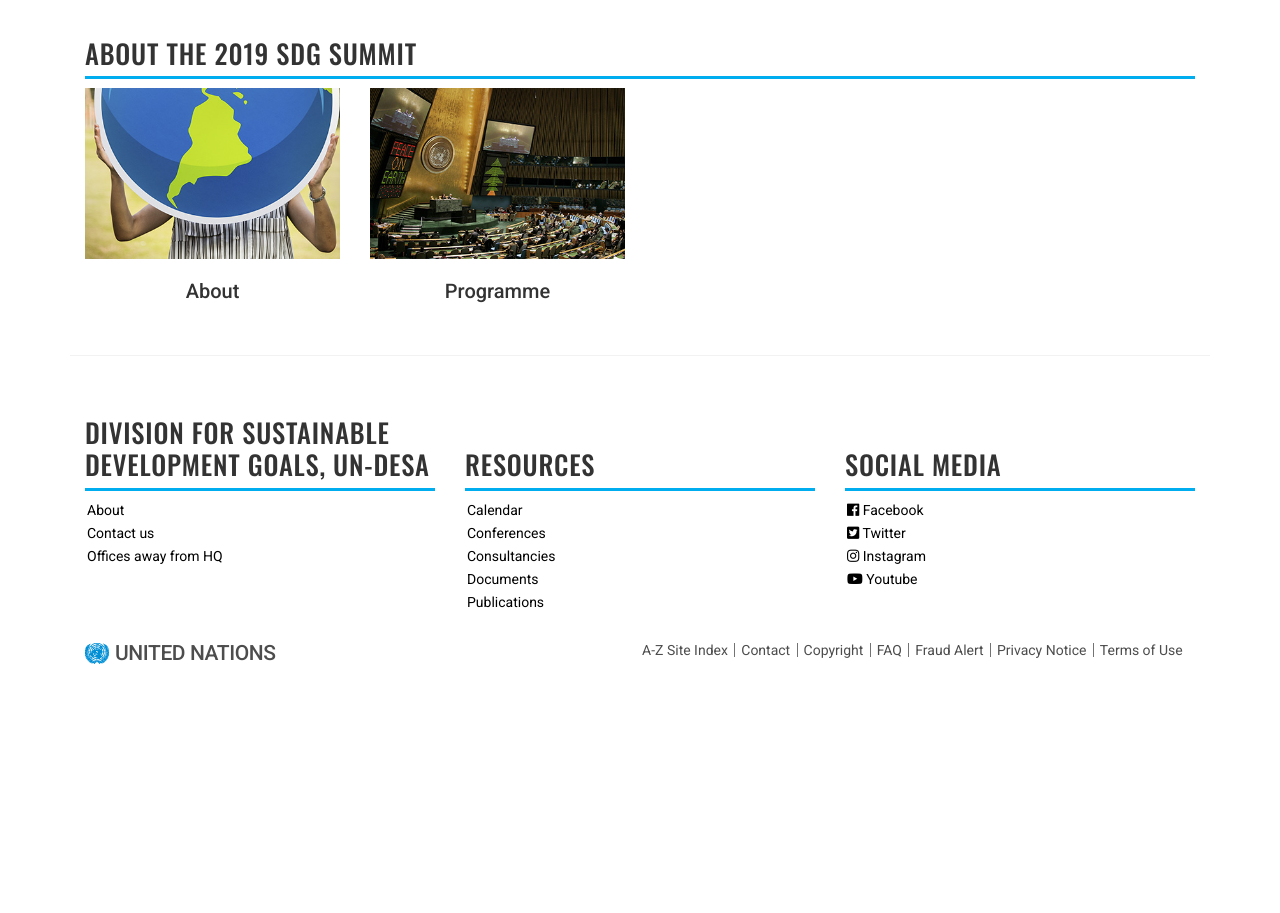
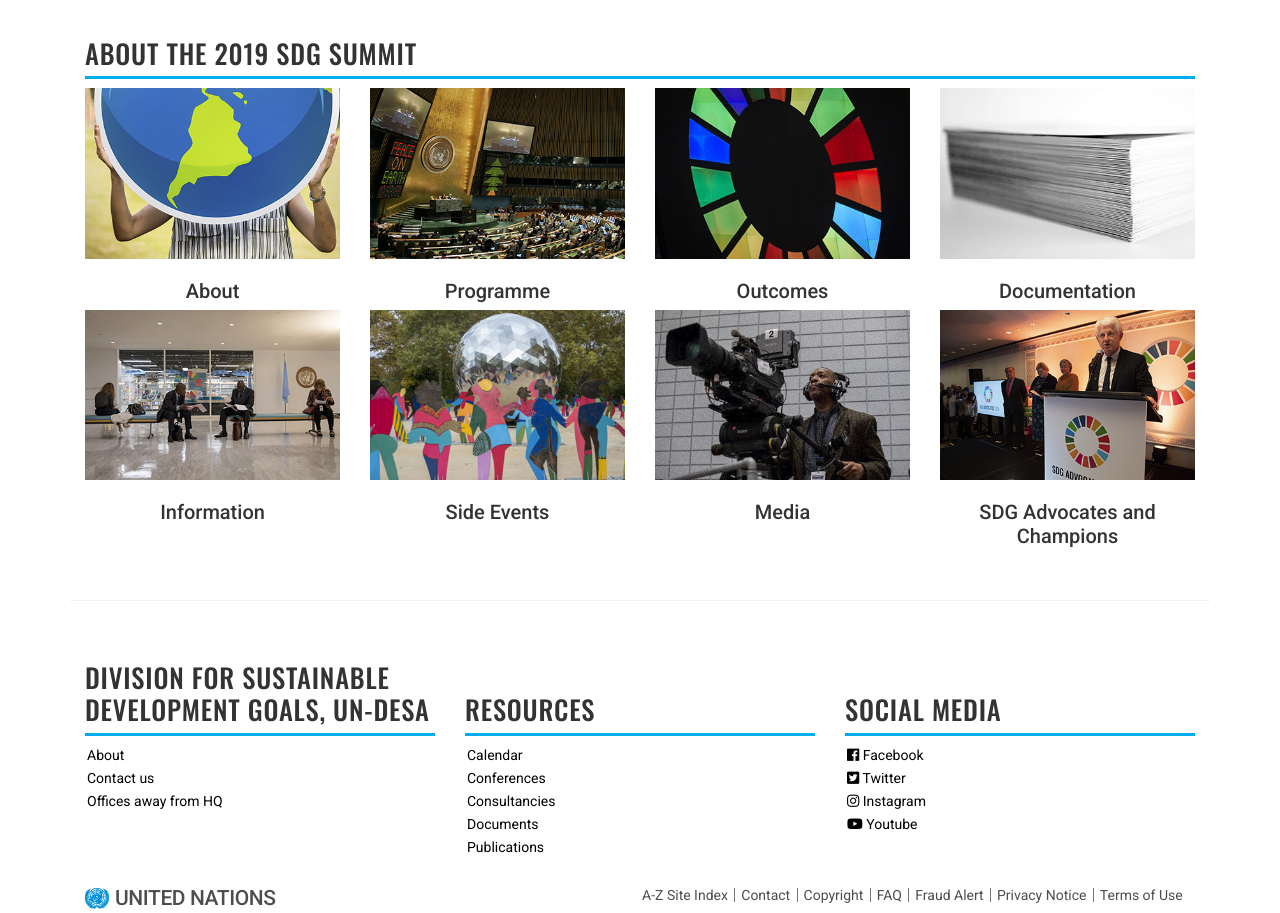
Before and after one commit to elneto/sdgsummit, a website built with webpack: page src/index.html in a window 1280 px wide. Shown: the part 2659-3572 px from the top of the page. Before the commit the page ends 3333 px from the top, so only its background shows below. Built offline with nearby package versions, Linux system fonts and the light colour scheme; some packages are replaced by stand-ins of ours.

Commit message:
added all images for about

```diff
--- a/src/index.html
+++ b/src/index.html
@@ -300,8 +300,37 @@
         </a>
       </div>
       <div class="col-6 col-md-3">
+        <a href="" class="media-top-heading"><img id="imgOutcomes" class="img-fluid" alt="outcomes">
+          <h4>Outcomes</h4>
+        </a>
       </div>
       <div class="col-6 col-md-3">
+        <a href="" class="media-top-heading"><img id="imgDocs" class="img-fluid" alt="Documentation">
+          <h4>Documentation</h4>
+        </a>
+      </div>
+    </div>
+
+    <div class="row">
+      <div class="col-6 col-md-3">
+        <a href="" class="media-top-heading"><img id="imgInfo" class="img-fluid" alt="Information">
+          <h4>Information</h4>
+        </a>
+      </div>
+      <div class="col-6 col-md-3">
+        <a href="" class="media-top-heading"><img id="imgSide" class="img-fluid" alt="Side events">
+          <h4>Side Events</h4>
+        </a>
+      </div>
+      <div class="col-6 col-md-3">
+        <a href="" class="media-top-heading"><img id="imgMedia" class="img-fluid" alt="Media">
+          <h4>Media</h4>
+        </a>
+      </div>
+      <div class="col-6 col-md-3">
+        <a href="" class="media-top-heading"><img id="imgAdvocates" class="img-fluid" alt="SDG Advocates">
+          <h4>SDG Advocates and Champions</h4>
+        </a>
       </div>
     </div>
 
--- a/src/index.js
+++ b/src/index.js
@@ -24,9 +24,21 @@
 
 import imgAbout from './images/about.jpg';
 import imgProgramme from './images/programme.jpg';
+import imgOutcomes from './images/outcomes.jpg';
+import imgDocs from './images/docs.jpg';
+import imgInfo from './images/info.jpg';
+import imgSide from './images/side.jpg';
+import imgMedia from './images/media.jpg';
+import imgAdvocates from './images/advocates.jpg';
+
 document.getElementById('imgAbout').src = imgAbout;
-
 document.getElementById('imgProgramme').src = imgProgramme;
+document.getElementById('imgOutcomes').src = imgOutcomes;
+document.getElementById('imgDocs').src = imgDocs;
+document.getElementById('imgInfo').src = imgInfo;
+document.getElementById('imgSide').src = imgSide;
+document.getElementById('imgMedia').src = imgMedia;
+document.getElementById('imgAdvocates').src = imgAdvocates;
 
 document.getElementById('sdgsummitLogo').src = sdgsummitLogo;
 document.getElementById('cover').src = cover;
```
